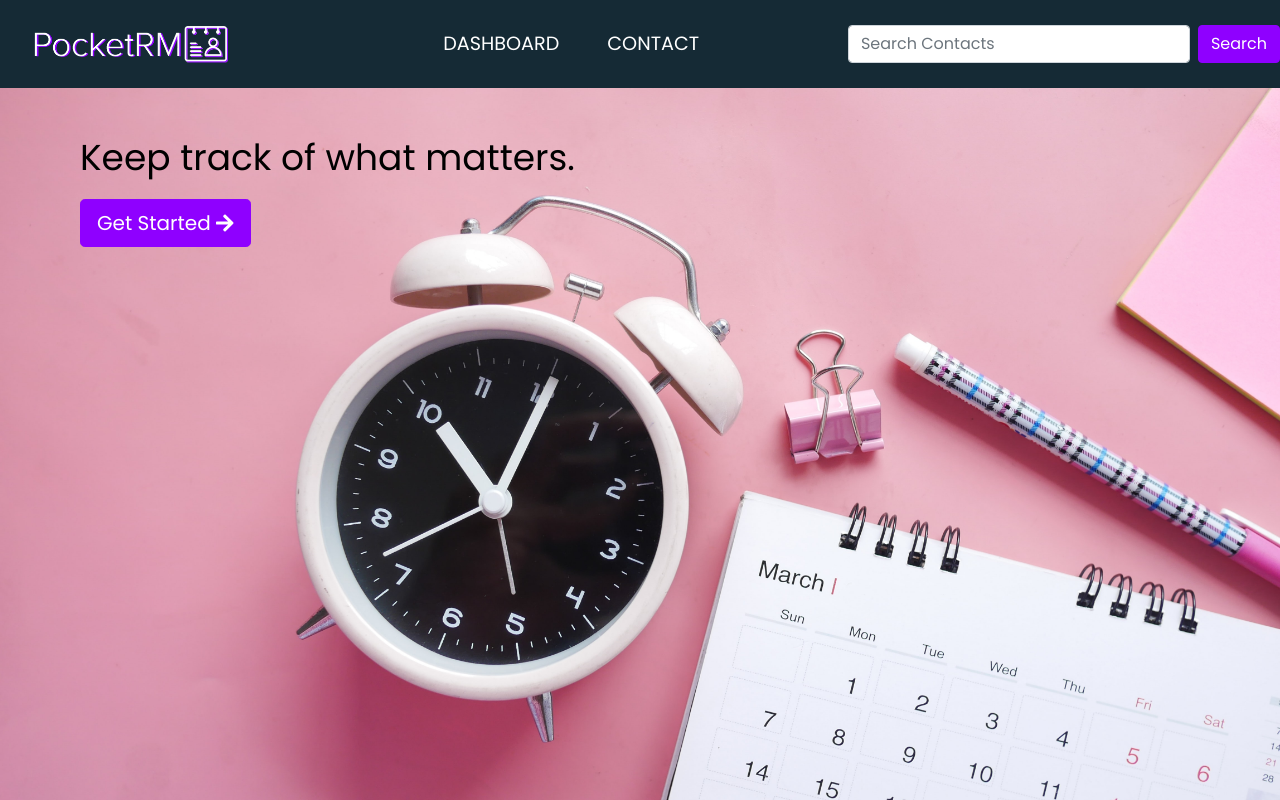
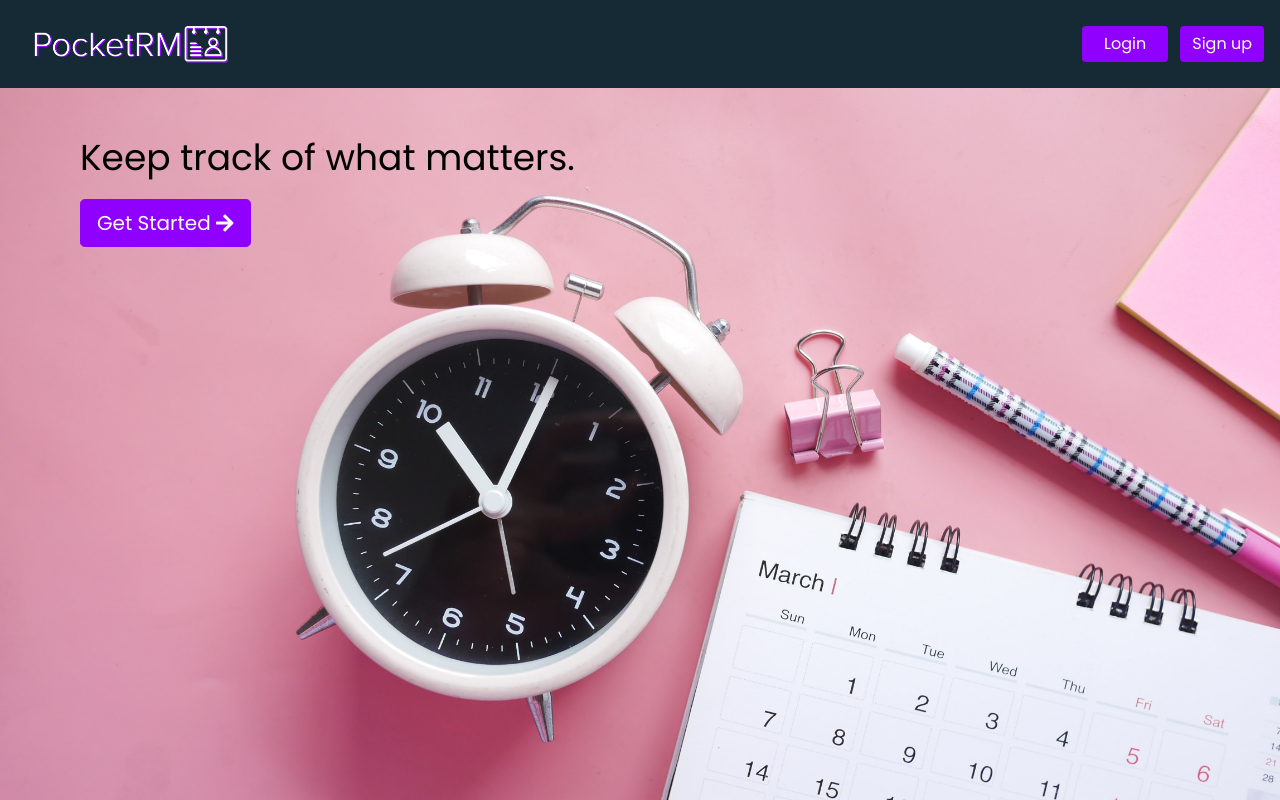
Before and after one commit to lindsayreiner/pocketRM, a React (Create React App) app in the folder client/: page / in a window 1280 px wide. Shown: the top 800 px of the page. Built offline with nearby package versions, Linux system fonts and the light colour scheme.

Commit message:
updating conditionals on navbar

```diff
--- a/client/src/components/Navbar.js
+++ b/client/src/components/Navbar.js
@@ -8,7 +8,7 @@ import "normalize.css";
 import "../styles/App.css";
 
 export default function Navbar() {
-  const [isLoggedIn, setIsLoggedIn] = useState(true);
+  const [isLoggedIn, setIsLoggedIn] = useState(false);
   let location = useLocation();
   useEffect(() => {
     const displaySearchBar = async () => {
@@ -43,7 +43,9 @@ export default function Navbar() {
           <span></span>
         </label>
         {/* Search Bar */}
-        {location.pathname !== "/dashboard" ? (
+        {location.pathname !== "/login" ? (
+          location.pathname !== "/register" ? (
+            location.pathname !== "/dashboard" ? (
               isLoggedIn ? (
                 <>
                   <ul className="navBtnCont">
@@ -81,6 +83,12 @@ export default function Navbar() {
               )
             ) : (
               <> </>
+            )
+          ) : (
+            <> </>
+          )
+        ) : (
+          <> </>
         )}
       </nav>
     </>
```
Lines whose indentation alone changed are shown as unchanged.
